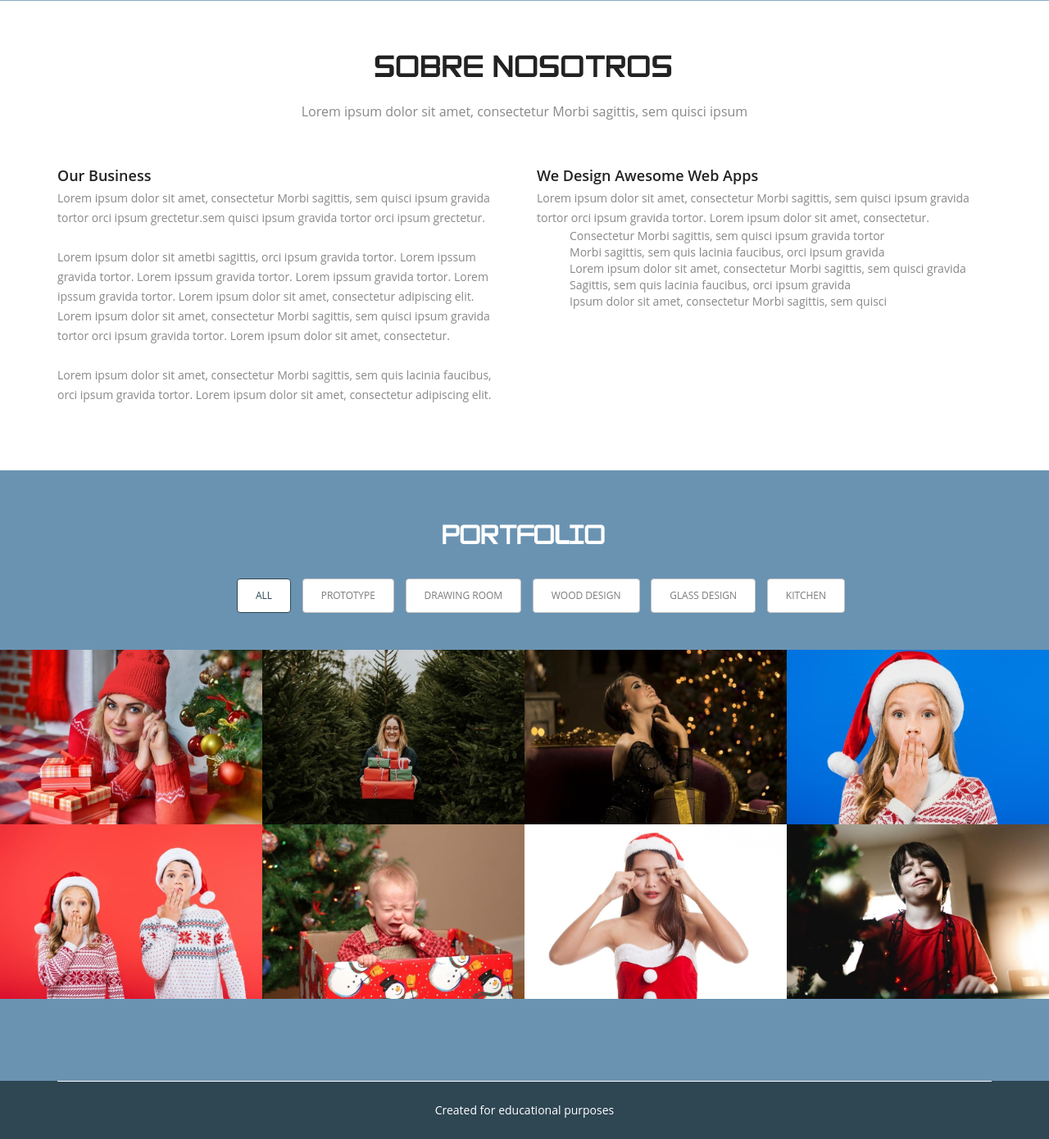
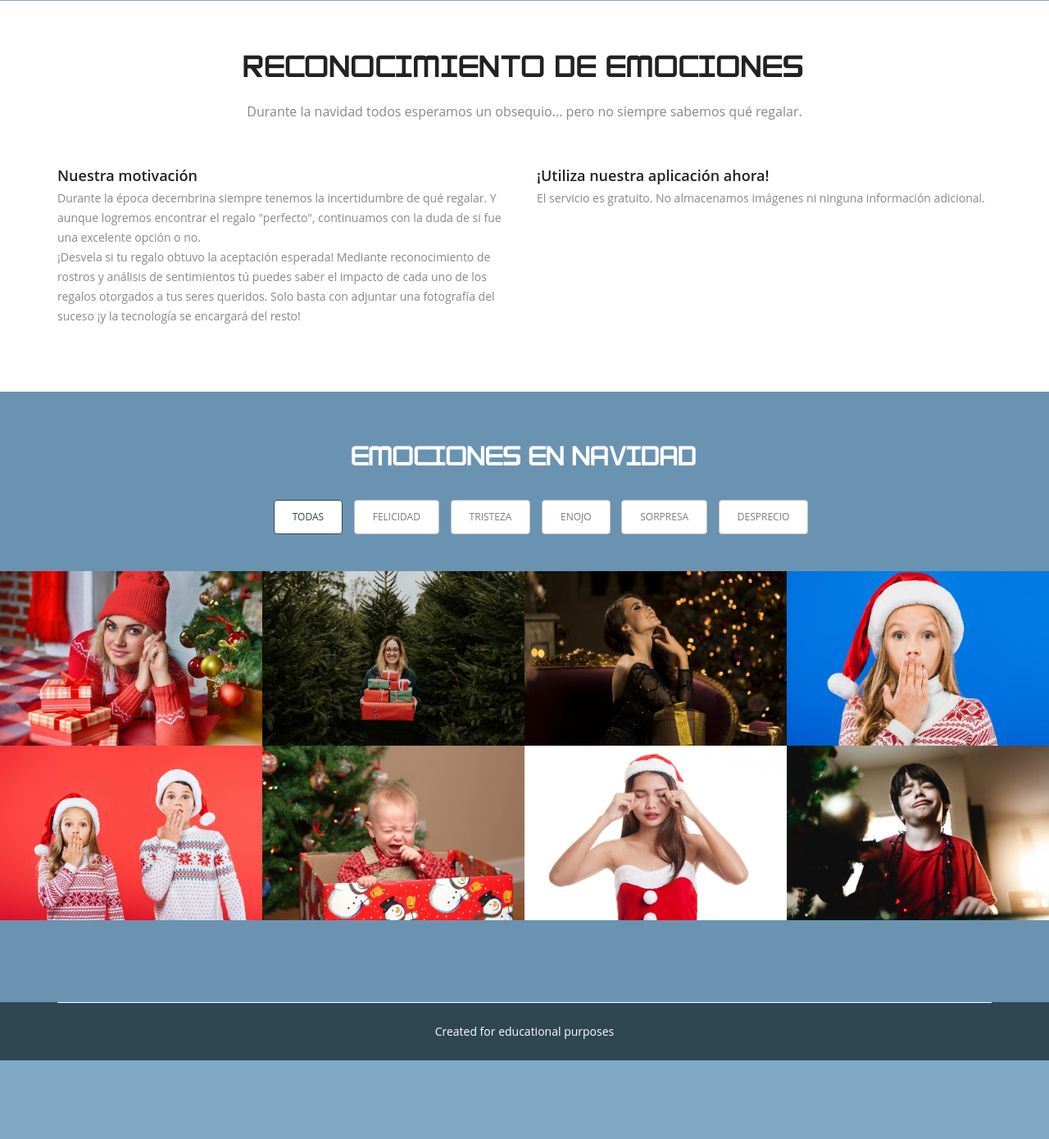
Before and after one commit to JanyanPuente/Salvando-la-navidad, a Node server app: page / in a window 1280 px wide. Shown: the part 1500-2890 px from the top of the page at 82% size. After the commit the page ends 2794 px from the top, so only its background shows below. Run offline with Node 20, Linux system fonts and the light colour scheme; some libraries are stand-ins or nearby versions.

Commit message:
carrousel, loading functionality and text content

```diff
--- a/public/js/functions.js
+++ b/public/js/functions.js
@@ -110,7 +110,14 @@ $(document).ready(function() {
     $("#subBtn").click(function(){
         var fd = new FormData();
         var files = $('#myFile')[0].files;
-
+        $("#chart_div").children().remove();
+        $("#chart_div").css({"background-image": "url('img/cargando.gif')",
+                            "width": "470px",
+                            "height": "470px",
+                            "background-position": "center",
+                            "background-size": "100%",
+                            "background-repeat": "no-repeat",
+                            "border-radius": "5px"});
         if( files.length > 0)
         {
             fd.append("filename", files[0]);
@@ -123,6 +130,7 @@ $(document).ready(function() {
                 processData: false,
                 dataType: 'text json',
                 success: function(response){
+                    $("#chart_div").css({"background-image": "none", "width": "auto", "height": "auto"});
                     data = prepareData(response);
                     drawChart(data);
                 },
@@ -140,8 +148,15 @@ $(document).ready(function() {
         fr.onload = function () {
             document.getElementById("imgProcess").src = fr.result;
         }
-        f = $(this).get(0).files[0];
-        fr.readAsDataURL(f);
+        files = $(this).get(0).files;
+        if(files.length > 0){
+            $("#subBtn").removeAttr("disabled", "disabled");
+            f = files[0];
+            fr.readAsDataURL(f);
+        }
+        else{
+            $("#subBtn").attr("disabled", "disabled");
+        }
     });
 
 });
--- a/views/index.html
+++ b/views/index.html
@@ -121,7 +121,7 @@
                 </div>
 
                 <div class="inputContainer">
-                  <input class="inputs" type="button" id="subBtn" value="Subir">
+                  <input class="inputs" type="button" id="subBtn" value="Subir" disabled>
                 </div>
 
                 <br>
@@ -132,7 +132,7 @@
           </div>
           <br>
           <div class="imgContainer icon2  delay-03s animated wow zoomIn">
-		        <span><img id="imgProcess" src="img/2.jpg" alt=""/> </span>
+		        <span><img id="imgProcess" src="img/1.gif" alt=""/> </span>
           </div>
         </div>
 
@@ -165,40 +165,30 @@
 <div class="inner_wrapper aboutUs-container fadeInLeft animated wow">
   <div class="container">
     <br><br><br>
-    <h2>Sobre nosotros</h2>
-	<h6>Lorem ipsum dolor sit amet, consectetur Morbi sagittis, sem quisci ipsum</h6>
+    <h2>Reconocimiento de emociones</h2>
+	<h6>Durante la navidad todos esperamos un obsequio... pero no siempre sabemos qué regalar.</h6>
     <div class="inner_section">
 
 	  <div class="row">
 						<div class="col-lg-12 about-us">
 							<div class="row">
 							<div class="col-md-6">
-								<h3>Our Business</h3>
+								<h3>Nuestra motivación</h3>
 									<p>
-										 Lorem ipsum dolor sit amet, consectetur Morbi sagittis, sem quisci ipsum gravida tortor orci ipsum grectetur.sem quisci ipsum gravida tortor orci ipsum grectetur. <br/> <br/>
-										Lorem ipsum dolor sit ametbi sagittis, orci ipsum gravida tortor. Lorem ipssum gravida tortor. Lorem ipssum gravida tortor. Lorem ipssum gravida tortor. Lorem ipssum gravida tortor. Lorem ipsum dolor sit amet, consectetur adipiscing elit.
-									</p>
-									<p>
-										 Lorem ipsum dolor sit amet, consectetur Morbi sagittis, sem quisci ipsum gravida tortor orci ipsum gravida tortor. Lorem ipsum dolor sit amet, consectetur. <br/> <br/>
-										Lorem ipsum dolor sit amet, consectetur Morbi sagittis, sem quis lacinia faucibus, orci ipsum gravida tortor. Lorem ipsum dolor sit amet, consectetur adipiscing elit.
-									</p>
+                    Durante la época decembrina siempre tenemos la incertidumbre de qué regalar. Y aunque logremos encontrar el regalo "perfecto", continuamos con la duda de si fue una excelente opción o no.
+                    <br/>
+                    ¡Desvela si tu regalo obtuvo la aceptación esperada! Mediante reconocimiento de rostros y análisis de sentimientos tú puedes saber el impacto de cada
+                    uno de los regalos otorgados a tus seres queridos. Solo basta con adjuntar una fotografía del suceso ¡y la tecnología se encargará del resto!
+                  </p>
+
 
 
 								</div><!-- /.col-md-6 -->
 								<div class="col-md-6">
-									<h3>We Design Awesome Web Apps</h3>
+									<h3>¡Utiliza nuestra aplicación ahora!</h3>
 									<p>
-										 Lorem ipsum dolor sit amet, consectetur Morbi sagittis, sem quisci ipsum gravida tortor orci ipsum gravida tortor. Lorem ipsum dolor sit amet, consectetur.
+                    El servicio es gratuito. No almacenamos imágenes ni ninguna información adicional.
 									</p>
-
-									<ul class="about-us-list">
-										<li class="points">Consectetur Morbi sagittis, sem quisci ipsum gravida tortor</li>
-										<li class="points">Morbi sagittis, sem quis lacinia faucibus, orci ipsum gravida </li>
-										<li class="points">Lorem ipsum dolor sit amet, consectetur Morbi sagittis, sem quisci gravida </li>
-                                        <li class="points">Sagittis, sem quis lacinia faucibus, orci ipsum gravida </li>
-										<li class="points">Ipsum dolor sit amet, consectetur Morbi sagittis, sem quisci</li>
-									</ul><!-- /.about-us-list -->
-
 								</div><!-- /.col-md-6 -->
 
 							</div><!-- /.row -->
@@ -220,7 +210,7 @@
 
     <!-- Title -->
     <div class="section-title">
-      <h2>Portfolio</h2>
+      <h2>Emociones en Navidad</h2>
     </div>
     <!--/Title -->
 
@@ -235,22 +225,22 @@
     <div id="filters" class="sixteen columns">
       <ul class="clearfix">
         <li><a id="all" href="#" data-filter="*" class="active">
-          <h5>All</h5>
+          <h5>Todas</h5>
           </a></li>
-        <li><a class="" href="#" data-filter=".prototype">
-          <h5>Prototype</h5>
+        <li><a class="" href="#" data-filter=".felicidad">
+          <h5>Felicidad</h5>
           </a></li>
-        <li><a class="" href="#" data-filter=".design">
-          <h5>Drawing Room</h5>
+        <li><a class="" href="#" data-filter=".tristeza">
+          <h5>Tristeza</h5>
           </a></li>
-        <li><a class="" href="#" data-filter=".android">
-          <h5>Wood Design</h5>
+        <li><a class="" href="#" data-filter=".enojo">
+          <h5>Enojo</h5>
           </a></li>
-        <li><a class="" href="#" data-filter=".appleIOS">
-          <h5>Glass Design</h5>
+        <li><a class="" href="#" data-filter=".sorpresa">
+          <h5>Sorpresa</h5>
           </a></li>
-        <li><a class="" href="#" data-filter=".web">
-          <h5>Kitchen</h5>
+        <li><a class="" href="#" data-filter=".desprecio">
+          <h5>Desprecio</h5>
           </a></li>
       </ul>
     </div>
@@ -260,66 +250,66 @@
     <div class="isotope fadeInLeft animated wow" style="position: relative; overflow: hidden; height: 480px;" id="portfolio_wrapper">
 
       <!-- Portfolio Item -->
-      <div style="position: absolute; left: 0px; top: 0px; transform: translate3d(0px, 0px, 0px) scale3d(1, 1, 1); width: 337px; opacity: 1;" class="portfolio-item one-four   appleIOS isotope-item">
+      <div style="position: absolute; left: 0px; top: 0px; transform: translate3d(0px, 0px, 0px) scale3d(1, 1, 1); width: 337px; opacity: 1;" class="portfolio-item one-four   felicidad isotope-item">
         <div class="portfolio_img"> <img src="img/portfolio_pic1.jpg"  alt="Portfolio 1"> </div>
         <div class="item_overlay">
           <a href="img/portfolio_pic1.jpg" class="item_info fancybox">
-            <h4 class="project_name">SMS Mobile App</h4>
+            <h4 class="project_name">Felicidad</h4>
           </a>
         </div>
         </div>
       <!--/Portfolio Item -->
 
       <!-- Portfolio Item-->
-      <div style="position: absolute; left: 0px; top: 0px; transform: translate3d(337px, 0px, 0px) scale3d(1, 1, 1); width: 337px; opacity: 1;" class="portfolio-item one-four  design isotope-item">
+      <div style="position: absolute; left: 0px; top: 0px; transform: translate3d(337px, 0px, 0px) scale3d(1, 1, 1); width: 337px; opacity: 1;" class="portfolio-item one-four  felicidad isotope-item">
         <div class="portfolio_img"> <img src="img/portfolio_pic2.jpg" alt="Portfolio 1"> </div>
         <div class="item_overlay">
           <a href="img/portfolio_pic2.jpg" class="item_info fancybox">
-            <h4 class="project_name">Finance App</h4>
+            <h4 class="project_name">Felicidad</h4>
           </a>
         </div>
       </div>
       <!--/Portfolio Item -->
 
       <!-- Portfolio Item -->
-      <div style="position: absolute; left: 0px; top: 0px; transform: translate3d(674px, 0px, 0px) scale3d(1, 1, 1); width: 337px; opacity: 1;" class="portfolio-item one-four  design  isotope-item">
+      <div style="position: absolute; left: 0px; top: 0px; transform: translate3d(674px, 0px, 0px) scale3d(1, 1, 1); width: 337px; opacity: 1;" class="portfolio-item one-four  felicidad  isotope-item">
         <div class="portfolio_img"> <img src="img/portfolio_pic3.jpg" alt="Portfolio 1"> </div>
         <div class="item_overlay">
           <a href="img/portfolio_pic3.jpg" class="item_info fancybox">
-            <h4 class="project_name">GPS Concept</h4>
+            <h4 class="project_name">Felicidad</h4>
           </a>
         </div>
       </div>
       <!--/Portfolio Item-->
 
       <!-- Portfolio Item-->
-      <div style="position: absolute; left: 0px; top: 0px; transform: translate3d(1011px, 0px, 0px) scale3d(1, 1, 1); width: 337px; opacity: 1;" class="portfolio-item one-four  android  prototype web isotope-item">
+      <div style="position: absolute; left: 0px; top: 0px; transform: translate3d(1011px, 0px, 0px) scale3d(1, 1, 1); width: 337px; opacity: 1;" class="portfolio-item one-four  sorpresa  prototype web isotope-item">
         <div class="portfolio_img"> <img src="img/portfolio_pic4.jpg" alt="Portfolio 1"> </div>
         <div class="item_overlay">
           <a href="img/portfolio_pic4.jpg" class="item_info fancybox">
-            <h4 class="project_name">Shopping</h4>
+            <h4 class="project_name">Sorpresa</h4>
           </a>
         </div>
       </div>
       <!-- Portfolio Item -->
 
       <!-- Portfolio Item -->
-      <div style="position: absolute; left: 0px; top: 0px; transform: translate3d(0px, 240px, 0px) scale3d(1, 1, 1); width: 337px; opacity: 1;" class="portfolio-item one-four  design isotope-item">
+      <div style="position: absolute; left: 0px; top: 0px; transform: translate3d(0px, 240px, 0px) scale3d(1, 1, 1); width: 337px; opacity: 1;" class="portfolio-item one-four  sorpresa isotope-item">
         <div class="portfolio_img"> <img src="img/portfolio_pic5.jpg" alt="Portfolio 1"> </div>
         <div class="item_overlay">
           <a href="img/portfolio_pic5.jpg" class="item_info fancybox">
-            <h4 class="project_name">Managment</h4>
+            <h4 class="project_name">Sorpresa</h4>
           </a>
         </div>
       </div>
       <!--/Portfolio Item -->
 
       <!-- Portfolio Item -->
-      <div style="position: absolute; left: 0px; top: 0px; transform: translate3d(337px, 240px, 0px) scale3d(1, 1, 1); width: 337px; opacity: 1;" class="portfolio-item one-four  web isotope-item">
+      <div style="position: absolute; left: 0px; top: 0px; transform: translate3d(337px, 240px, 0px) scale3d(1, 1, 1); width: 337px; opacity: 1;" class="portfolio-item one-four tristeza enojo isotope-item">
         <div class="portfolio_img"> <img src="img/portfolio_pic6.jpg" alt="Portfolio 1"> </div>
         <div class="item_overlay">
           <a href="img/portfolio_pic6.jpg" class="item_info fancybox">
-            <h4 class="project_name">iPhone
+            <h4 class="project_name">Enojo
             </h4>
           </a>
         </div>
@@ -327,22 +317,22 @@
       <!--/Portfolio Item -->
 
       <!-- Portfolio Item  -->
-      <div style="position: absolute; left: 0px; top: 0px; transform: translate3d(674px, 240px, 0px) scale3d(1, 1, 1); width: 337px; opacity: 1;" class="portfolio-item one-four  design web isotope-item">
+      <div style="position: absolute; left: 0px; top: 0px; transform: translate3d(674px, 240px, 0px) scale3d(1, 1, 1); width: 337px; opacity: 1;" class="portfolio-item one-four  tristeza web isotope-item">
         <div class="portfolio_img"> <img src="img/portfolio_pic7.jpg" alt="Portfolio 1"> </div>
         <div class="item_overlay">
           <a href="img/portfolio_pic7.jpg" class="item_info fancybox">
-            <h4 class="project_name">Nexus Phone</h4>
+            <h4 class="project_name">Tristeza</h4>
           </a>
         </div>
        </div>
       <!--/Portfolio Item -->
 
       <!-- Portfolio Item -->
-      <div style="position: absolute; left: 0px; top: 0px; transform: translate3d(1011px, 240px, 0px) scale3d(1, 1, 1); width: 337px; opacity: 1;" class="portfolio-item one-four   android isotope-item">
+      <div style="position: absolute; left: 0px; top: 0px; transform: translate3d(1011px, 240px, 0px) scale3d(1, 1, 1); width: 337px; opacity: 1;" class="portfolio-item one-four  enojo desprecio isotope-item">
         <div class="portfolio_img"> <img src="img/portfolio_pic8.jpg" alt="Portfolio 1"> </div>
         <div class="item_overlay">
          <a href="img/portfolio_pic8.jpg" class="item_info fancybox">
-				<h4 class="project_name">Android</h4>
+				<h4 class="project_name">Desprecio</h4>
           </a>
         </div>
         </div>
```
Also changed, not shown: public/img/cargando.gif (renamed from public/img/cargando.......gif), 1 other file.
